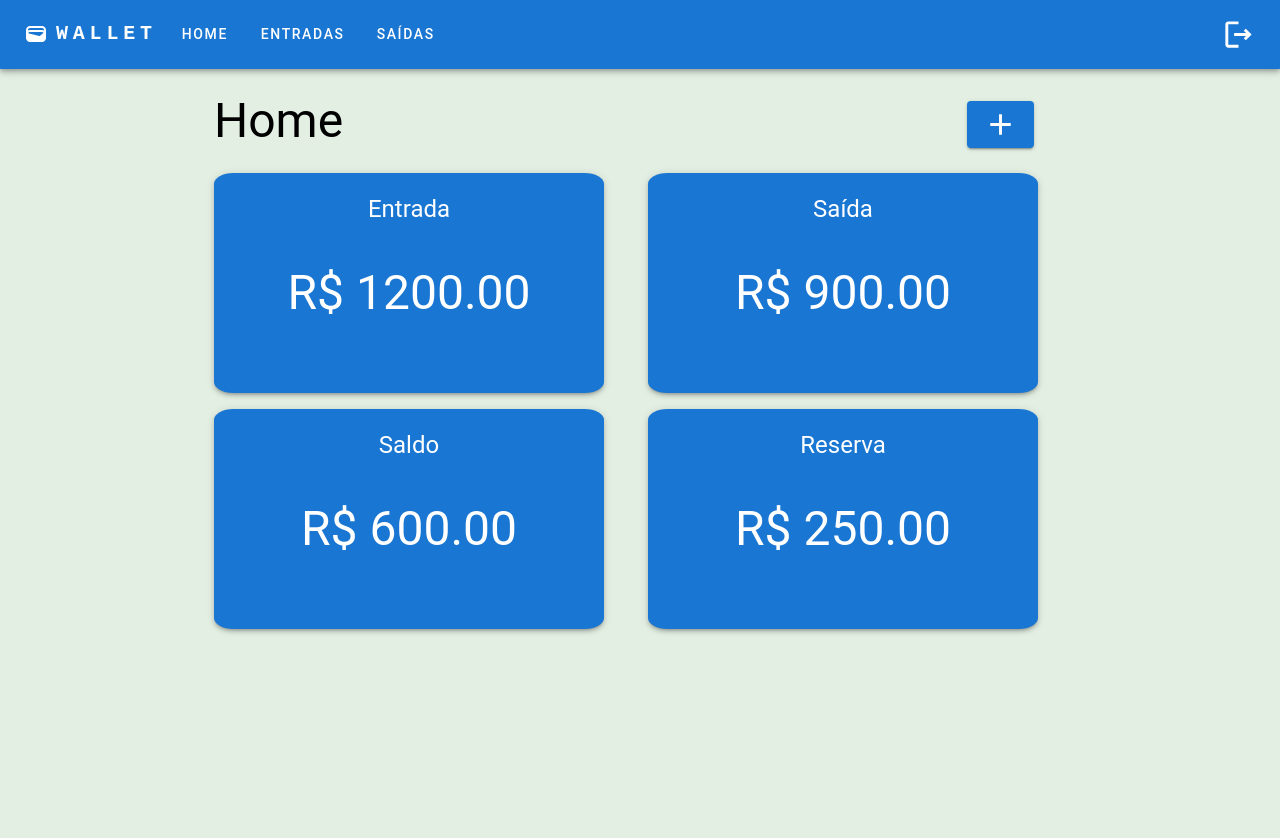
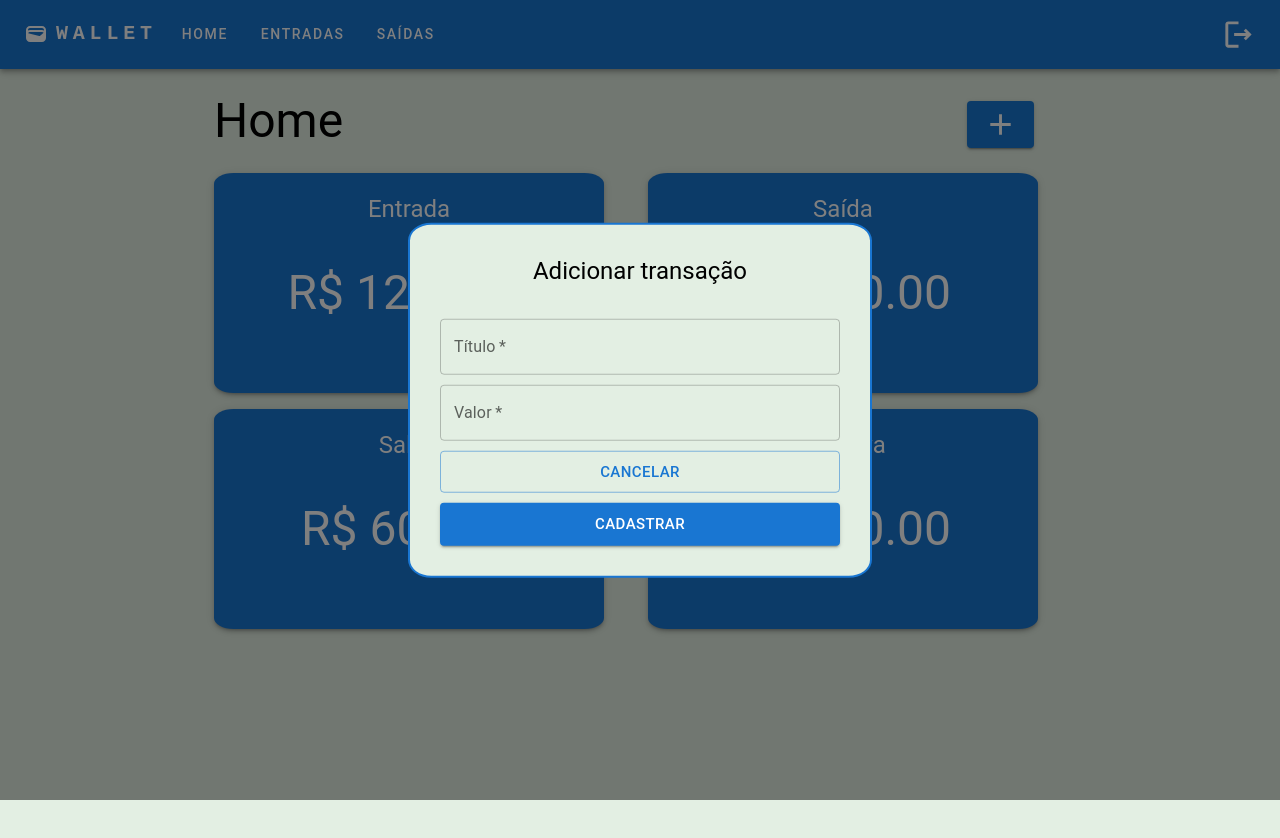
Before and after one commit to Guisalazarr/wallet, a React (Vite) app: page / in a window 1280 px wide. Both pictures are taken after a click on the button 1000 px from the left and 124 px from the top of the page. Shown: the top 838 px of the page. Built offline with nearby package versions, Linux system fonts and the light colour scheme.

Commit message:
add modal

```diff
--- /dev/null
+++ b/src/componets/AddTransaction.tsx
@@ -0,0 +1,36 @@
+import * as React from 'react';
+import Typography from '@mui/material/Typography';
+import Modal from '@mui/material/Modal';
+import ModalStyled from './ModalStyled';
+import { Button, TextField } from '@mui/material';
+
+
+interface AddTransactionProps {
+    openModal: boolean
+    actionClose: () => void
+}
+
+const AddTransaction: React.FC<AddTransactionProps> = ({ openModal, actionClose }) => {
+    return (
+        <div>
+            <Modal
+                open={openModal}
+                onClose={actionClose}
+                aria-labelledby="modal-modal-title"
+                aria-describedby="modal-modal-description"
+            >
+                <ModalStyled>
+                    <Typography id="modal-modal-title" variant="h5" component="h2" marginBottom={4}>
+                        Adicionar transação
+                    </Typography>
+                    <TextField id="outlined-basic" label="Título" type='text' variant="outlined" fullWidth sx={{ marginBottom: '10px' }} required />
+                    <TextField id="outlined-basic" label="Valor" type='number' variant="outlined" fullWidth sx={{ marginBottom: '10px' }} required />
+                    <Button onClick={actionClose} variant='outlined' size='large' fullWidth sx={{ marginBottom: '10px' }}>Cancelar</Button>
+                    <Button onClick={actionClose} variant='contained' size='large' fullWidth >Cadastrar</Button>
+                </ModalStyled>
+            </Modal>
+        </div>
+    );
+}
+
+export default AddTransaction
--- /dev/null
+++ b/src/componets/ModalStyled.tsx
@@ -0,0 +1,17 @@
+import { Box, styled } from "@mui/material";
+
+const ModalStyled = styled(Box)({
+    position: 'absolute',
+    top: '50%',
+    left: '50%',
+    transform: 'translate(-50%, -50%)',
+    width: 400,
+    borderRadius: '5%',
+    backgroundColor: '#e3efe3',
+    border: '2px solid #1976d2',
+    boxShadow: '24',
+    padding: '30px',
+    textAlign: 'center'
+})
+
+export default ModalStyled
--- a/src/main.tsx
+++ b/src/main.tsx
@@ -1,8 +1,7 @@
 import { StrictMode } from 'react'
 import { createRoot } from 'react-dom/client'
-import './main.css'
+import './styles/GlobalStyles.css'
 import Home from './pages/Home'
-
 
 createRoot(document.getElementById('root')!).render(
   <StrictMode>
--- a/src/pages/Home.tsx
+++ b/src/pages/Home/index.tsx
@@ -1,13 +1,16 @@
-import React from "react"
-import Navbar from "../componets/Navbar"
-import Dashboard from "../componets/Dashboard"
-import TitlePage from "../componets/TitlePage"
+import React, { useState } from "react"
 import { Button, Grid2 } from "@mui/material"
-import ContainerStyled from "../componets/ContainerStyled"
 import AddIcon from '@mui/icons-material/Add';
+import Navbar from "../../componets/Navbar";
+import ContainerStyled from "../../componets/ContainerStyled";
+import TitlePage from "../../componets/TitlePage";
+import Dashboard from "../../componets/Dashboard";
+import AddTransaction from "../../componets/AddTransaction";
 
 
 const Home: React.FC = () => {
+
+    const [openModal, setOpenModal] = useState<boolean>(false);
     return (
         <>
             <Grid2 container spacing={3}>
@@ -20,7 +23,7 @@ const Home: React.FC = () => {
                             <TitlePage title="Home" />
                         </Grid2>
                         <Grid2 size={1.4} mt={1}>
-                            <Button variant="contained">
+                            <Button variant="contained" onClick={() => setOpenModal(true)}>
                                 <AddIcon fontSize="large" />
                             </Button>
                         </Grid2>
@@ -28,6 +31,10 @@ const Home: React.FC = () => {
                     <Dashboard />
                 </ContainerStyled >
             </Grid2 >
+            <AddTransaction
+                actionClose={() => setOpenModal(false)}
+                openModal={openModal}
+            />
 
         </>
 
```
Also changed, not shown: src/styles/GlobalStyles.css (renamed from src/main.css), 1 other file (tests, documents, lock files or other folders).
